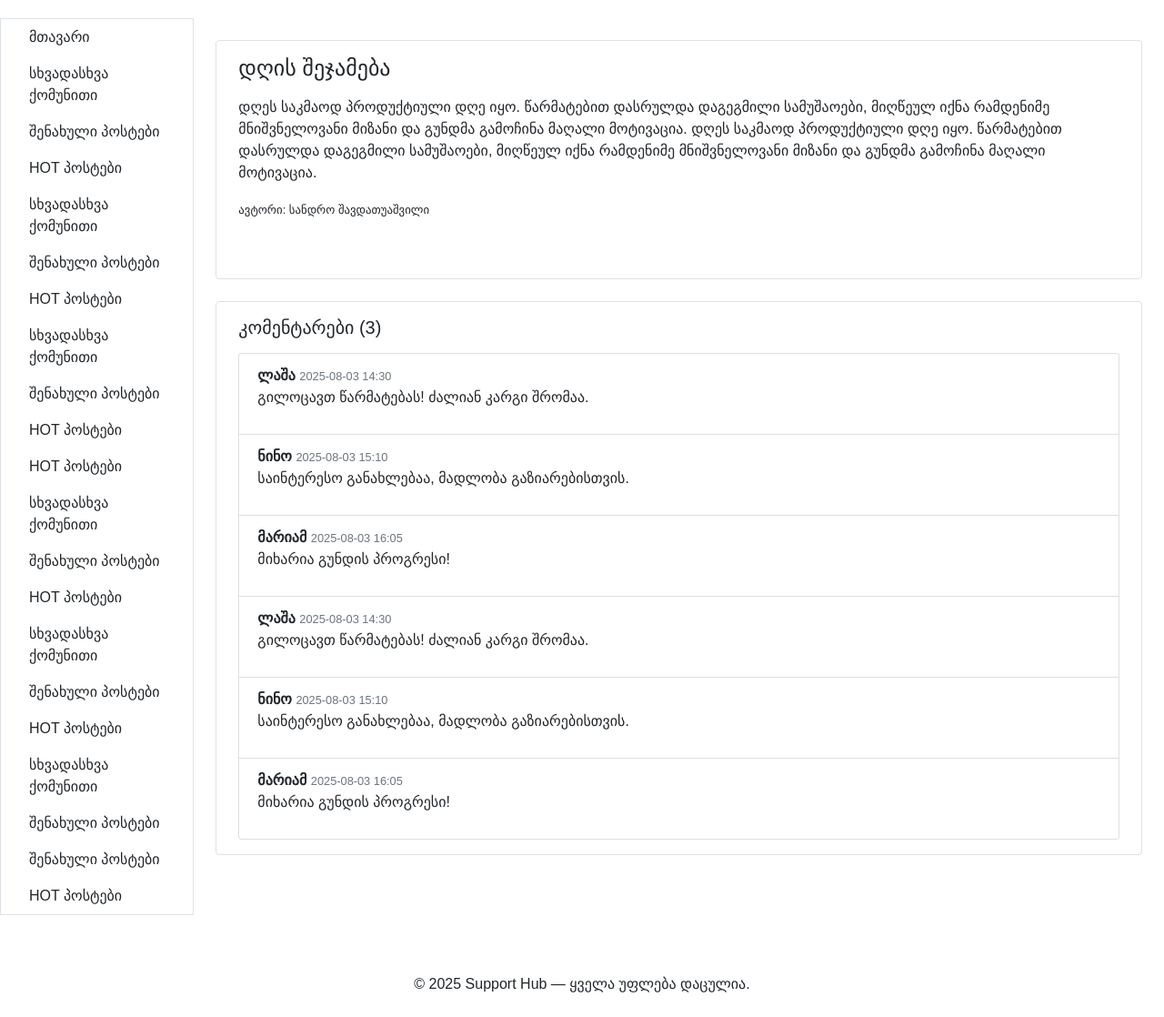
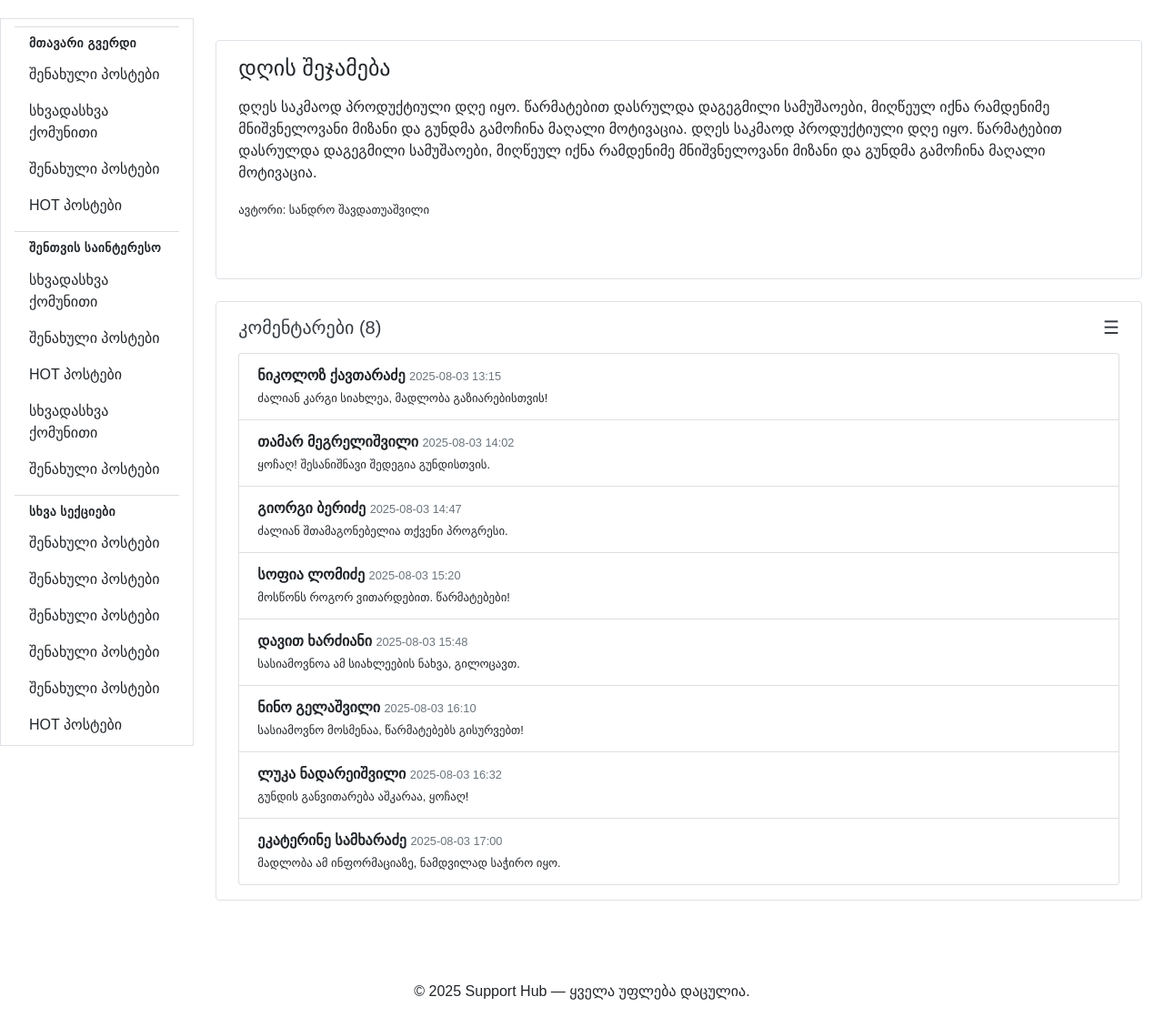
Before and after one commit to ShavdatuashviliSandro/DjangoApp, a Django app: page /show/1 in a window 1280 px wide. Shown: the part 56-1174 px from the top of the page at 91% size. Before the commit the page ends 1147 px from the top, so only its background shows below. Run offline with Django 4.2, Linux system fonts and the light colour scheme; some web fonts are replaced.

Commit message:
Optimized show page

```diff
--- a/support_hub/main/templates/main/index.html
+++ b/support_hub/main/templates/main/index.html
@@ -5,7 +5,6 @@
 {% block content %}
     {% for i in range %}
         <div class="container-xl my-4 px-3 py-3 border rounded main-posts">
-
                 <strong class="mb-2">დღის შეჯამება</strong>
                 <p class="mb-3">
                     დღეს საკმაოდ პროდუქტიული დღე იყო. წარმატებით დასრულდა დაგეგმილი სამუშაოები, მიღწეულ იქნა
--- a/support_hub/main/templates/main/show.html
+++ b/support_hub/main/templates/main/show.html
@@ -17,34 +17,49 @@
     </div>
     <div class="container my-4 px-4 py-3 border rounded">
         <section>
-            <h5 class="mb-3">კომენტარები (3)</h5>
+            <h5 class="mb-3">
+                <a class="text-dark d-block" data-toggle="collapse" href="#commentsCollapse" role="button"
+                   aria-expanded="true" aria-controls="commentsCollapse">
+                    კომენტარები (8) <span class="float-right">☰</span>
+                </a>
+            </h5>
+
+            <div class="collapse show" id="commentsCollapse">
                 <div class="list-group">
                     <div class="list-group-item">
-                    <strong>ლაშა</strong> <small class="text-muted">2025-08-03 14:30</small>
-                    <p>გილოცავთ წარმატებას! ძალიან კარგი შრომაა.</p>
+                        <strong>ნიკოლოზ ქავთარაძე</strong> <small class="text-muted">2025-08-03 13:15</small>
+                        <div><small>ძალიან კარგი სიახლეა, მადლობა გაზიარებისთვის!</small></div>
                     </div>
                     <div class="list-group-item">
-                    <strong>ნინო</strong> <small class="text-muted">2025-08-03 15:10</small>
-                    <p>საინტერესო განახლებაა, მადლობა გაზიარებისთვის.</p>
+                        <strong>თამარ მეგრელიშვილი</strong> <small class="text-muted">2025-08-03 14:02</small>
+                        <div><small>ყოჩაღ! შესანიშნავი შედეგია გუნდისთვის.</small></div>
                     </div>
                     <div class="list-group-item">
-                    <strong>მარიამ</strong> <small class="text-muted">2025-08-03 16:05</small>
-                    <p>მიხარია გუნდის პროგრესი!</p>
+                        <strong>გიორგი ბერიძე</strong> <small class="text-muted">2025-08-03 14:47</small>
+                        <div><small>ძალიან შთამაგონებელია თქვენი პროგრესი.</small></div>
                     </div>
                     <div class="list-group-item">
-                    <strong>ლაშა</strong> <small class="text-muted">2025-08-03 14:30</small>
-                    <p>გილოცავთ წარმატებას! ძალიან კარგი შრომაა.</p>
+                        <strong>სოფია ლომიძე</strong> <small class="text-muted">2025-08-03 15:20</small>
+                        <div><small>მოსწონს როგორ ვითარდებით. წარმატებები!</small></div>
                     </div>
                     <div class="list-group-item">
-                    <strong>ნინო</strong> <small class="text-muted">2025-08-03 15:10</small>
-                    <p>საინტერესო განახლებაა, მადლობა გაზიარებისთვის.</p>
+                        <strong>დავით ხარძიანი</strong> <small class="text-muted">2025-08-03 15:48</small>
+                        <div><small>სასიამოვნოა ამ სიახლეების ნახვა, გილოცავთ.</small></div>
                     </div>
                     <div class="list-group-item">
-                    <strong>მარიამ</strong> <small class="text-muted">2025-08-03 16:05</small>
-                    <p>მიხარია გუნდის პროგრესი!</p>
+                        <strong>ნინო გელაშვილი</strong> <small class="text-muted">2025-08-03 16:10</small>
+                        <div><small>სასიამოვნო მოსმენაა, წარმატებებს გისურვებთ!</small></div>
+                    </div>
+                    <div class="list-group-item">
+                        <strong>ლუკა ნადარეიშვილი</strong> <small class="text-muted">2025-08-03 16:32</small>
+                        <div><small>გუნდის განვითარება აშკარაა, ყოჩაღ!</small></div>
+                    </div>
+                    <div class="list-group-item">
+                        <strong>ეკატერინე სამხარაძე</strong> <small class="text-muted">2025-08-03 17:00</small>
+                        <div><small>მადლობა ამ ინფორმაციაზე, ნამდვილად საჭირო იყო.</small></div>
+                    </div>
                 </div>
             </div>
         </section>
     </div>
-
 {% endblock %}
--- a/support_hub/templates/base.html
+++ b/support_hub/templates/base.html
@@ -21,22 +21,41 @@
     body {
         font-family: "BPG Banner ExtraSquare", sans-serif;
     }
+
+    .section-title {
+        font-weight: bold;
+        font-size: 0.85rem;
+        padding: 0.5rem 1rem 0.25rem;
+        border-top: 1px solid #ddd;
+        margin-top: 0.5rem;
+        text-transform: uppercase;
+        letter-spacing: 0.5px;
+    }
 </style>
 <body>
 {% include 'partials/header.html' %}
 
 <div class="container-fluid">
     <div class="row" style="padding-top: 20px">
-        <nav class="col-md-3 col-lg-2 d-none d-md-block sidebar border">
+        <nav class="col-md-3 col-lg-2 d-none d-md-block sidebar border"
+             style="max-height: 100vh; overflow-y: auto;">
             <ul class="nav flex-column">
-                <li class="nav-item"><a href="#" class="nav-link">მთავარი</a></li>
+                <li class="section-title">მთავარი გვერდი</li>
+                <li class="nav-item"><a href="#" class="nav-link">შენახული პოსტები</a></li>
+                <li class="nav-item"><a href="#" class="nav-link">სხვადასხვა ქომუნითი</a></li>
+                <li class="nav-item"><a href="#" class="nav-link">შენახული პოსტები</a></li>
+                <li class="nav-item"><a href="#" class="nav-link">HOT პოსტები</a></li>
+                <li class="section-title">შენთვის საინტერესო</li>
                 <li class="nav-item"><a href="#" class="nav-link">სხვადასხვა ქომუნითი</a></li>
                 <li class="nav-item"><a href="#" class="nav-link">შენახული პოსტები</a></li>
                 <li class="nav-item"><a href="#" class="nav-link">HOT პოსტები</a></li>
                 <li class="nav-item"><a href="#" class="nav-link">სხვადასხვა ქომუნითი</a></li>
                 <li class="nav-item"><a href="#" class="nav-link">შენახული პოსტები</a></li>
-                <li class="nav-item"><a href="#" class="nav-link">HOT პოსტები</a></li>
-                <li class="nav-item"><a href="#" class="nav-link">სხვადასხვა ქომუნითი</a></li>
+                <li class="section-title">სხვა სექციები</li>
+                <li class="nav-item"><a href="#" class="nav-link">შენახული პოსტები</a></li>
+                <li class="nav-item"><a href="#" class="nav-link">შენახული პოსტები</a></li>
+                <li class="nav-item"><a href="#" class="nav-link">შენახული პოსტები</a></li>
+                <li class="nav-item"><a href="#" class="nav-link">შენახული პოსტები</a></li>
                 <li class="nav-item"><a href="#" class="nav-link">შენახული პოსტები</a></li>
                 <li class="nav-item"><a href="#" class="nav-link">HOT პოსტები</a></li>
                 <li class="nav-item"><a href="#" class="nav-link">HOT პოსტები</a></li>
```
Lines whose indentation alone changed are shown as unchanged.
